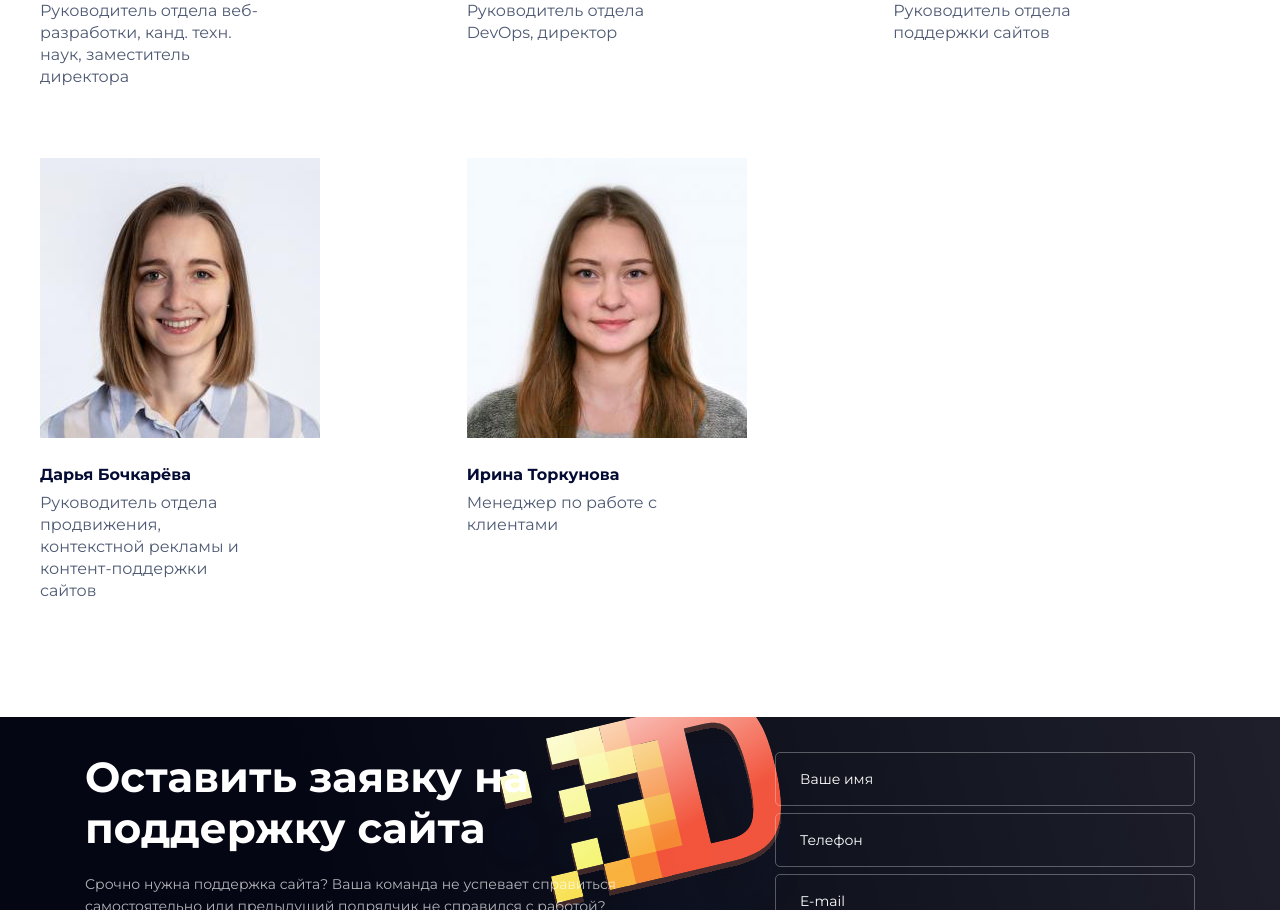
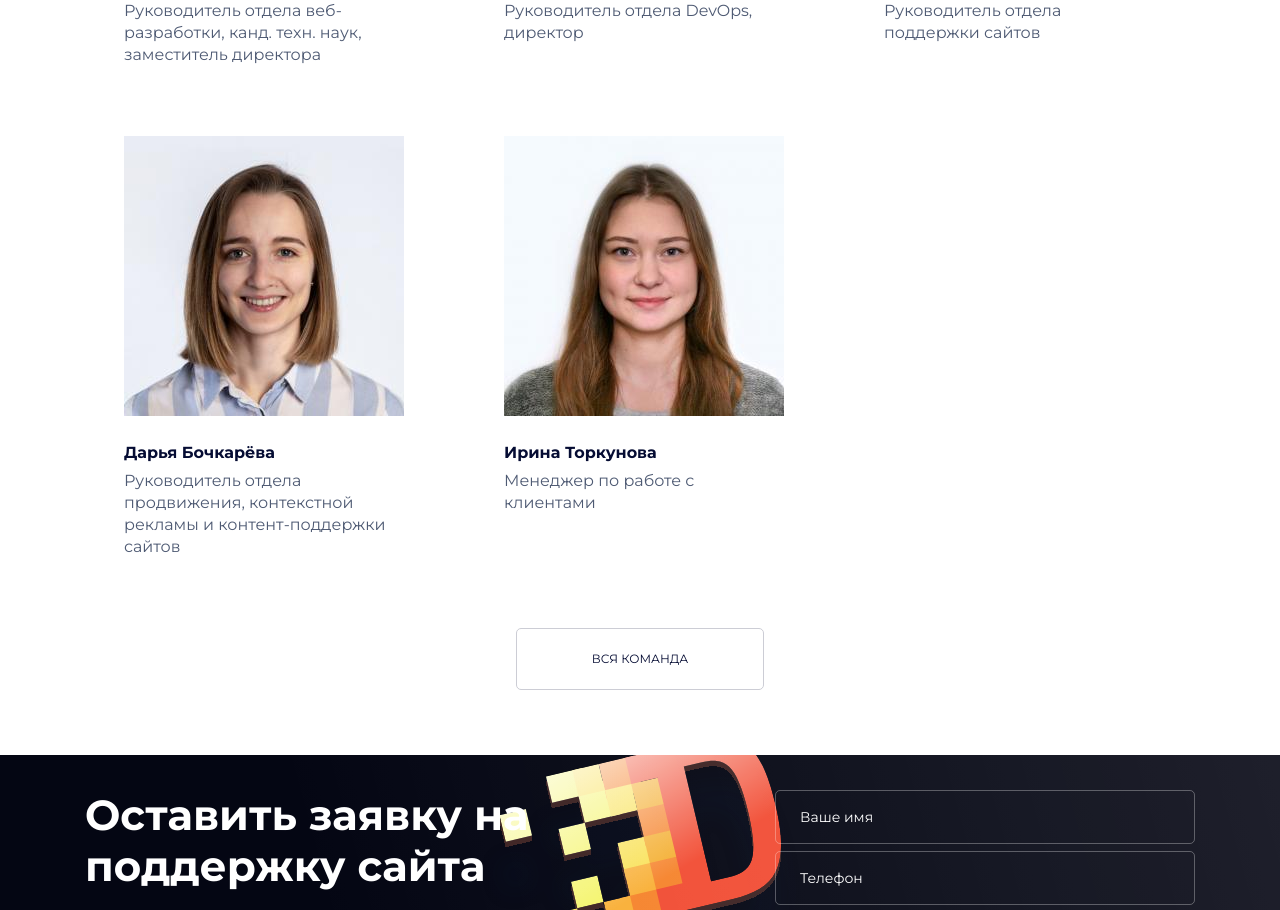
Before and after one commit to ChristielBel/ChristielBel.github.io, a Vue app in the folder project/: page / in a window 1280 px wide. Shown: the part 3860-4770 px from the top of the page. Built offline with nearby package versions, Linux system fonts and the light colour scheme.

Commit message:
fixed, add button

```diff
--- a/project/src/components/Team.vue
+++ b/project/src/components/Team.vue
@@ -29,7 +29,7 @@ export default {
 
 <template>
     <div class="team-main-block">
-        <div class="container-fluid">
+        <div class="container">
             <div class="row">
                 <div class="col-12">
                     <h1 class="team-title text-center">
@@ -37,12 +37,15 @@ export default {
                     </h1>
                 </div>
             </div>
-            <div class="row flex-row">
+            <div class="row flex-row ">
                 <TeamBlock :header="header1" :text="text1" :image="photo1" />
                 <TeamBlock :header="header2" :text="text2" :image="photo2" />
                 <TeamBlock :header="header3" :text="text3" :image="photo3" />
                 <TeamBlock :header="header4" :text="text4" :image="photo4" />
                 <TeamBlock :header="header5" :text="text5" :image="photo5" />
+            </div>
+            <div class="row justify-content-center">
+                <a class="btn team-btn">Вся команда</a>
             </div>
         </div>
     </div>
@@ -54,24 +57,38 @@ export default {
     margin-bottom: 0px;
     position: relative;
 }
-
-.flex-row {
-    margin-bottom: 0px;
-}
-
 .team-title {
+    margin-bottom: 20px;
     padding-top: 100px;
-    margin-bottom: 20px;
     text-align: center;
     color: #050c33;
     font-weight: 700;
     font-size: 24px;
 }
+.team-btn {
+    display: inline-block;
+    font-family: Montserrat;
+    font-style: normal;
+    font-weight: 500;
+    font-size: 12px;
+    line-height: 1;
+    text-transform: uppercase;
+    color: #050c33;
+    padding: 10px 30px;
+    border: 1px solid #cccdd5;
+    border-radius: 5px;
+    text-decoration: none;
+    margin-bottom: 20px;
+}
 
-@media screen and (min-width: 768px) {
+@media screen and (min-width: 1000px) {
     .team-title {
         margin-bottom: 55px;
         font-size: 42px;
     }
+
+    .team-btn {
+    padding: 24px 75px;
+}
 }
 </style>
--- a/project/src/components/TeamBlock.vue
+++ b/project/src/components/TeamBlock.vue
@@ -19,7 +19,7 @@ export default {
 </script>
 
 <template>
-    <div class="col-6 col-md-4 main-block">
+    <div class="col-6 col-lg-4 main-block">
         <div class="advantage">
             <div class="men">
                 <div class="image-wrapper">
@@ -44,13 +44,18 @@ export default {
 
 .advantage {
     height: 100%;
-    padding: 0px 40px 0px 40px;
+    padding: 0px 20px;
     min-height: 300px;
 }
 
 .men {
-    width: 220px;
+    width: 80%; /* Или любой другой подходящий процент */
+    margin: 0 auto;
     margin-bottom: 70px;
+    margin-bottom: 70px;
+    display: flex;
+    flex-direction: column;
+    justify-content: center;
 }
 
 .header {
@@ -69,12 +74,15 @@ export default {
 }
 
 .image-wrapper {
+    display: block;
     z-index: 5;
 }
 
-@media screen and (min-width: 768px) {
-    .advantage {
-        margin: 0;
+@media (max-width: 1000px){
+    img {
+        max-width: 100%;
+        max-height: 100%;
+        height: auto;
     }
 }
 </style>
```
